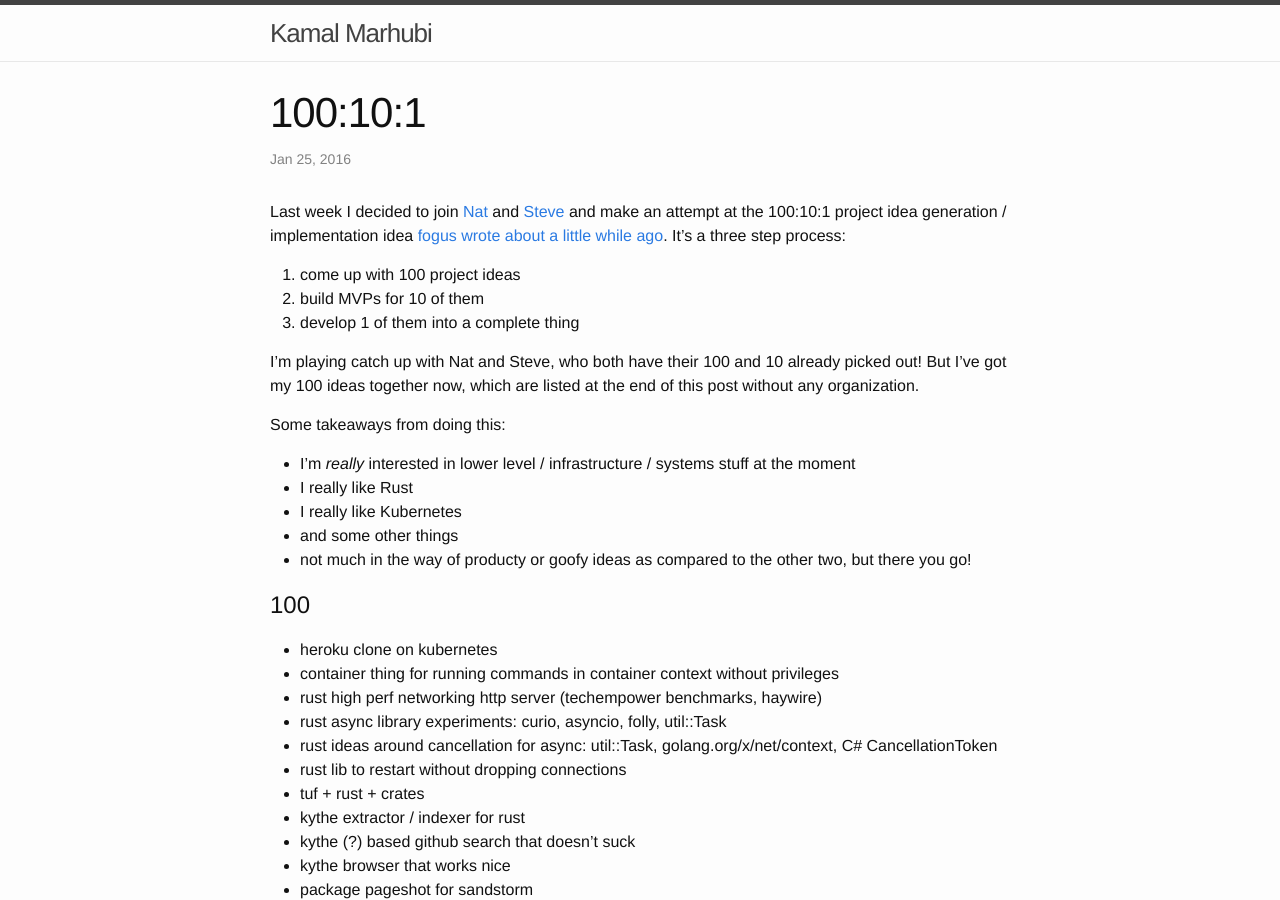
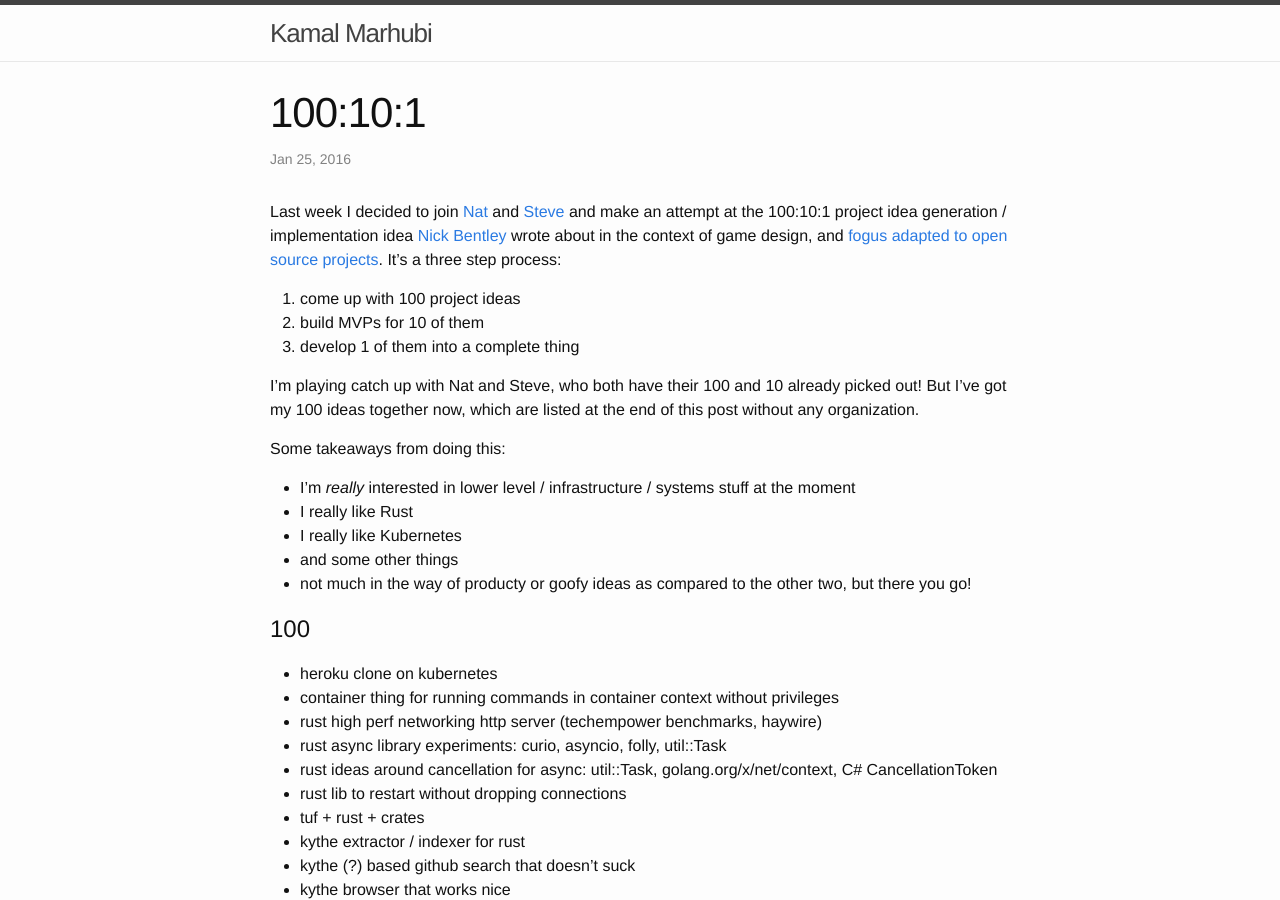
Before and after one commit to kamalmarhubi/website, a Jekyll site: the page built from _posts/2016-01-25-100-10-1.markdown, in a window 1280 px wide and 900 px high. Built offline with Jekyll 4.4.1, drawn with Linux system fonts in a browser that asks for light colours.

Commit message:
Properly attribute the 100:10:1 idea

```diff
--- a/_posts/2016-01-25-100-10-1.markdown
+++ b/_posts/2016-01-25-100-10-1.markdown
@@ -4,8 +4,9 @@ date: 2016-01-25T17:03:49-05:00
 ---
 
 Last week I decided to join [Nat] and [Steve] and make an attempt at the
-100:10:1 project idea generation / implementation idea [fogus wrote about a
-little while ago][fogus-blog]. It's a three step process:
+100:10:1 project idea generation / implementation idea [Nick
+Bentley][nick-bentley-blog] wrote about in the context of game design, and
+[fogus adapted to open source projects][fogus-blog]. It's a three step process:
 
 1. come up with 100 project ideas
 3. build MVPs for 10 of them
@@ -13,6 +14,7 @@ little while ago][fogus-blog]. It's a three step process:
 
 [nat]: https://writing.natwelch.com/
 [steve]: http://redlua.com/
+[nick-bentley-blog]: https://nickbentleygames.wordpress.com/2014/05/12/the-100-10-1-method-for-game-design/
 [fogus-blog]: http://blog.fogus.me/2015/11/04/the-100101-method-my-approach-to-open-source/
 
 I'm playing catch up with Nat and Steve, who both have their 100 and 10 already
```
